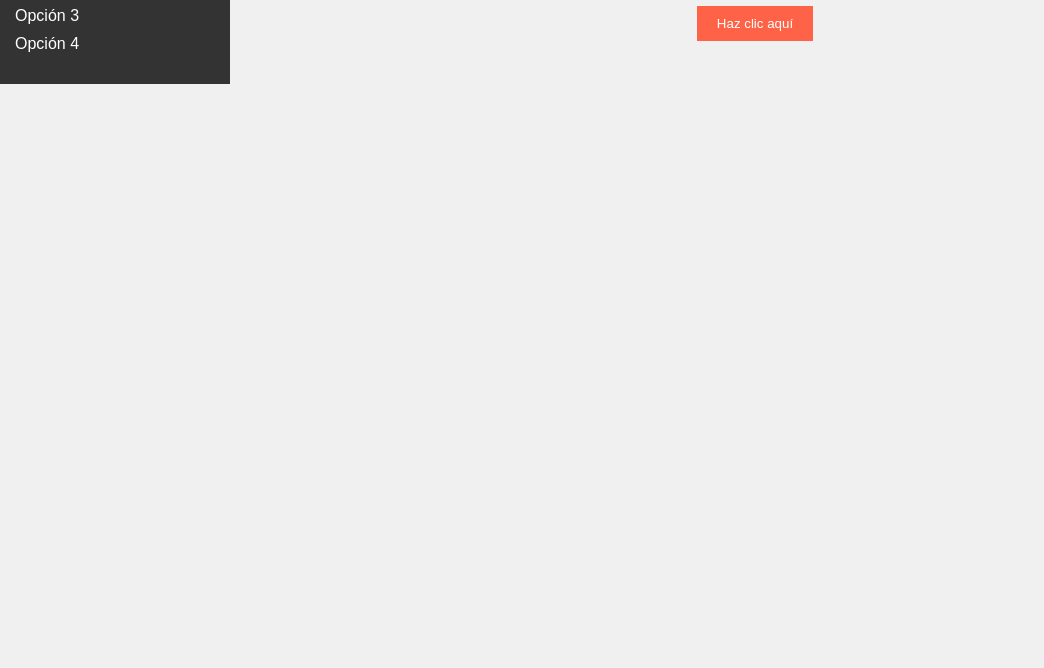
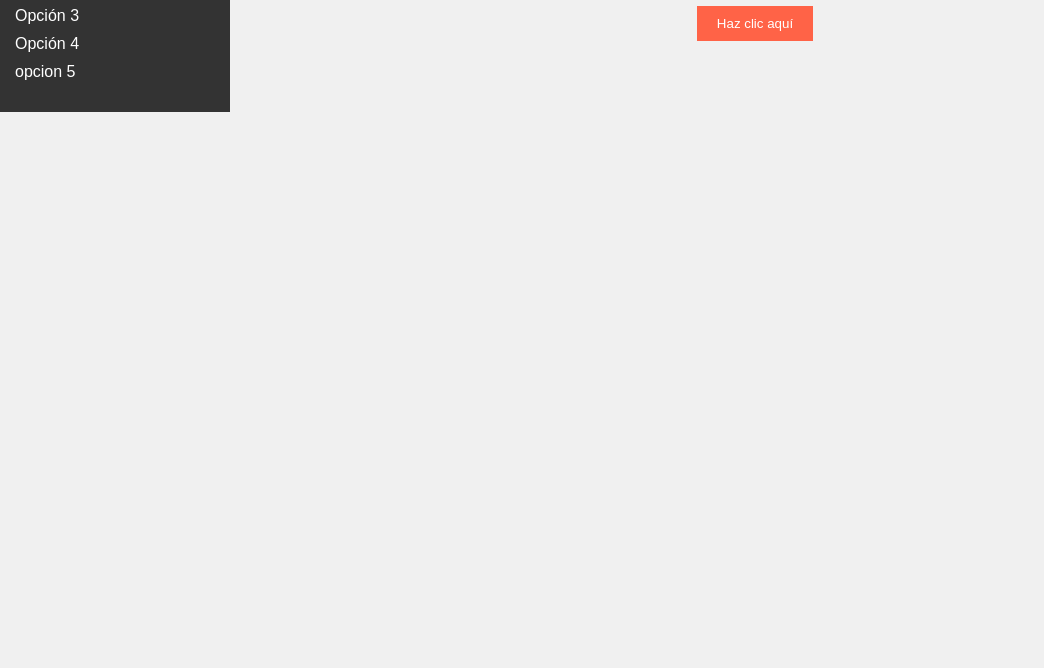
Before and after one commit to Luisfont13/Luisfont13.github.io, a plain HTML site: page index.html in a window 1280 px wide. Shown: the part 132-800 px from the top of the page, without its empty margins (0-1044 px from the left). Drawn offline with Linux system fonts and the light colour scheme.

Commit message:
Añadir README.md y mejoras en el sitio web

```diff
--- a/index.html
+++ b/index.html
@@ -12,6 +12,7 @@
             <li><a href="#opcion2">Opción 2</a></li>
             <li><a href="#opcion3">Opción 3</a></li>
             <li><a href="#opcion4">Opción 4</a></li>
+            <li><a herf="#opcion5">opcion 5</a></li>
         </ul>
     </div>
     <div class="content">
```
